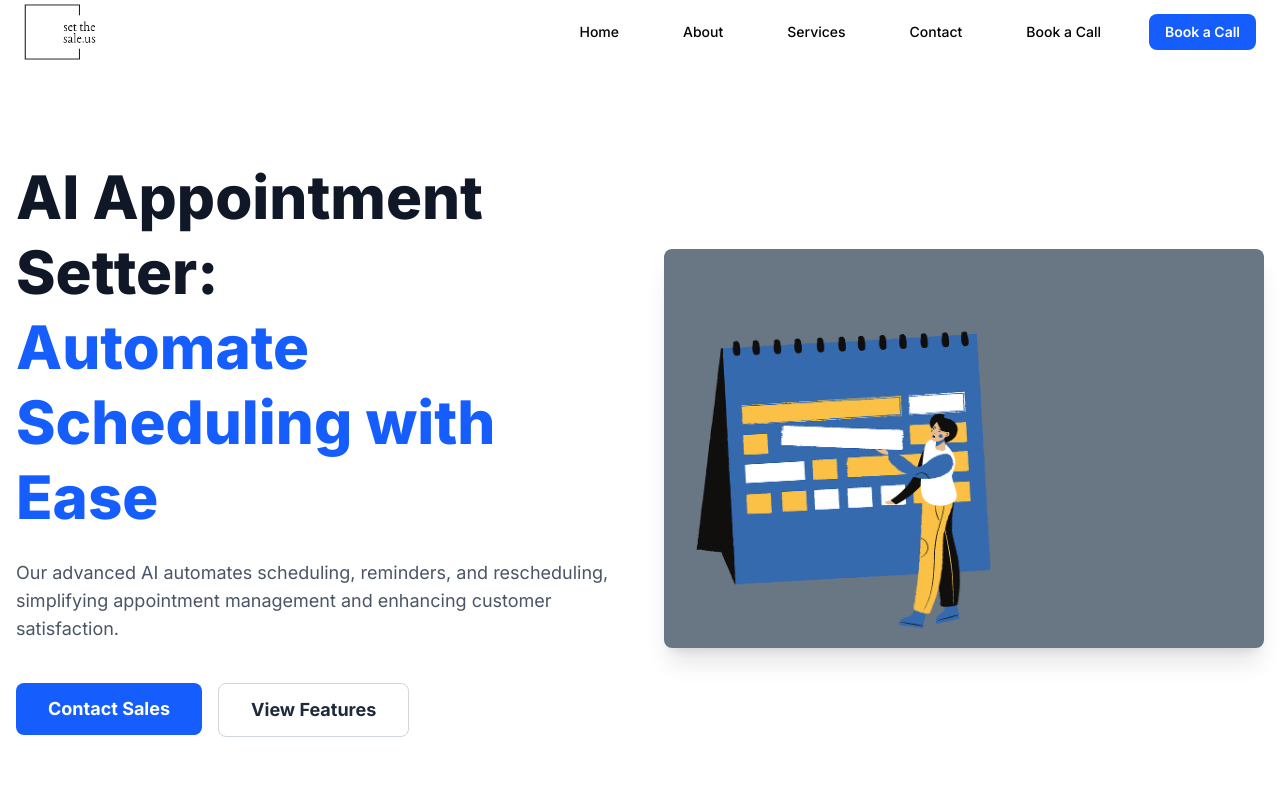
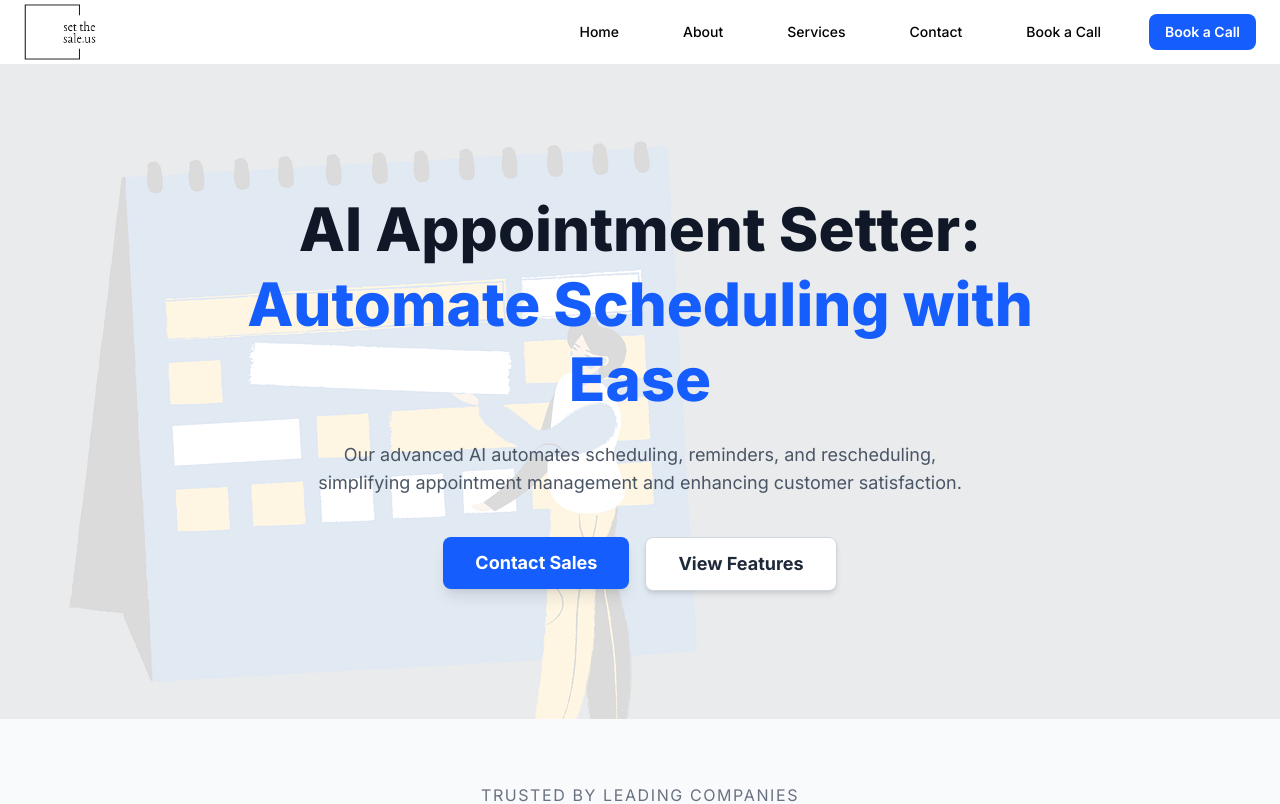
Before and after one commit to capitanbarbosa/setthesale-us, a Next.js app: page /home-2 in a window 1280 px wide. Shown: the top 804 px of the page. Built offline with nearby package versions, Linux system fonts and the light colour scheme.

Commit message:
home variations cool

```diff
--- a/src/app/book-a-call-1/page.js
+++ b/src/app/book-a-call-1/page.js
@@ -1,24 +1,40 @@
 import Link from "next/link";
+import Image from "next/image";
 
 const BookCallPage = () => {
   return (
-    <div className="bg-gray-900 text-white">
-      <section className="text-center py-20 px-4 bg-gray-900">
-        <h1 className="text-5xl font-bold text-blue-400">
-          Book a Free Growth Audit
-        </h1>
-        <p className="text-xl mt-4 max-w-2xl mx-auto text-gray-300">
-          Ready to see how AI can fill your sales pipeline? Schedule a free,
-          no-obligation growth audit with our team.
-        </p>
+    <div className="bg-white text-gray-900">
+      <section className="relative text-center py-24 px-4 overflow-hidden">
+        {/* Background Image */}
+        <div className="absolute inset-0 z-0">
+          <Image
+            src="/images/royalty-free/pexels-padrinan-1111368.jpg"
+            alt="Professional consultation setup"
+            fill
+            className="object-cover"
+            priority
+          />
+          <div className="absolute inset-0 bg-white/90"></div>
+        </div>
+
+        {/* Content */}
+        <div className="relative z-10">
+          <h1 className="text-5xl font-bold text-blue-600">
+            Book a Free Growth Audit
+          </h1>
+          <p className="text-xl mt-4 max-w-2xl mx-auto text-gray-600">
+            Ready to see how AI can fill your sales pipeline? Schedule a free,
+            no-obligation growth audit with our team.
+          </p>
+        </div>
       </section>
 
-      <section className="py-10 px-4 bg-gray-900">
+      <section className="py-10 px-4 bg-gray-50">
         <div className="container mx-auto max-w-4xl text-center">
-          <h2 className="text-3xl font-bold mb-8 text-white">
+          <h2 className="text-3xl font-bold mb-8 text-gray-900">
             Schedule Your Call
           </h2>
-          <p className="text-gray-400 mb-8">
+          <p className="text-gray-600 mb-8">
             Choose a time that works for you from the calendar below. We'll
             discuss your current sales process, identify areas for improvement,
             and show you exactly how Set The Sale can help you achieve your
@@ -26,9 +42,9 @@ const BookCallPage = () => {
           </p>
 
           {/* Calendly embed */}
-          <div className="bg-gray-800 p-4 rounded-lg shadow-lg">
+          <div className="bg-white p-4 rounded-lg shadow-lg">
             <iframe
-              src="https://calendly.com/pachocripto/initial-consultation-companies?background_color=1f2937&text_color=ffffff&primary_color=9333ea"
+              src="https://calendly.com/pachocripto/initial-consultation-companies?background_color=ffffff&text_color=1f2937&primary_color=2563eb"
               width="100%"
               height="700"
               frameBorder="0"
--- a/src/app/book-a-call-2/page.js
+++ b/src/app/book-a-call-2/page.js
@@ -1,9 +1,24 @@
 import Link from "next/link";
+import Image from "next/image";
 
 const BookCallPage2 = () => {
   return (
     <div className="bg-white text-gray-800">
-      <section className="text-center py-20 px-4 bg-gray-50">
+      <section className="relative text-center py-24 px-4 overflow-hidden">
+        {/* Background Image */}
+        <div className="absolute inset-0 z-0">
+          <Image
+            src="/images/royalty-free/pexels-karolina-grabowska-7195310.jpg"
+            alt="Professional business consultation"
+            fill
+            className="object-cover"
+            priority
+          />
+          <div className="absolute inset-0 bg-white/88"></div>
+        </div>
+
+        {/* Content */}
+        <div className="relative z-10">
           <h1 className="text-5xl font-bold text-blue-600">
             Book a Free Growth Audit
           </h1>
@@ -11,6 +26,7 @@ const BookCallPage2 = () => {
             Ready to see how AI can fill your sales pipeline? Schedule a free,
             no-obligation growth audit with our team.
           </p>
+        </div>
       </section>
 
       <section className="py-10 px-4 bg-white">
--- a/src/app/home-2/page.js
+++ b/src/app/home-2/page.js
@@ -28,39 +28,41 @@ export default function Home() {
   return (
     <div className="bg-gray-50 text-gray-800">
       {/* Hero Section */}
-      <section className="relative overflow-hidden bg-white">
-        <div className="grid lg:grid-cols-2 gap-12 items-center py-24 px-4 max-w-7xl mx-auto">
-          <div className="text-center lg:text-left">
+      <section className="relative text-center py-32 px-4 overflow-hidden">
+        {/* Background Image */}
+        <div className="absolute inset-0 z-0">
+          <Image
+            src="/images/royalty-free/meeting-7063199_1280.png"
+            alt="Professional team meeting with AI technology"
+            fill
+            className="object-cover"
+            priority
+          />
+          <div className="absolute inset-0 bg-white/85"></div>
+        </div>
+
+        {/* Content */}
+        <div className="relative z-10 max-w-4xl mx-auto">
           <h1 className="text-6xl font-extrabold text-gray-900 leading-tight">
             AI Appointment Setter:
             <br />
             <span className="text-blue-600">Automate Scheduling with Ease</span>
           </h1>
-            <p className="text-lg mt-6 max-w-2xl text-gray-600">
+          <p className="text-lg mt-6 max-w-2xl mx-auto text-gray-600">
             Our advanced AI automates scheduling, reminders, and rescheduling,
             simplifying appointment management and enhancing customer satisfaction.
           </p>
-            <div className="mt-10 flex justify-center lg:justify-start gap-4">
+          <div className="mt-10 flex justify-center gap-4">
             <Link href="/book-a-call">
-                <button className="bg-blue-600 hover:bg-blue-700 text-white font-bold py-3 px-8 rounded-lg text-lg transition-transform transform hover:scale-105">
+              <button className="bg-blue-600 hover:bg-blue-700 text-white font-bold py-3 px-8 rounded-lg text-lg transition-transform transform hover:scale-105 shadow-lg">
                 Contact Sales
               </button>
             </Link>
             <Link href="/services">
-                <button className="bg-white border border-gray-300 hover:bg-gray-100 text-gray-800 font-bold py-3 px-8 rounded-lg text-lg transition-colors">
+              <button className="bg-white border border-gray-300 hover:bg-gray-100 text-gray-800 font-bold py-3 px-8 rounded-lg text-lg transition-colors shadow-md">
                 View Features
               </button>
             </Link>
-            </div>
-          </div>
-          <div className="relative">
-            <Image
-              src="/images/royalty-free/meeting-7063199_1280.png"
-              alt="Professional team meeting with AI technology"
-              width={600}
-              height={400}
-              className="rounded-lg shadow-xl"
-            />
           </div>
         </div>
       </section>
--- a/src/app/home-3/page.js
+++ b/src/app/home-3/page.js
@@ -37,19 +37,17 @@ const HomePage3 = () => {
   return (
     <div className="bg-white text-gray-800 font-sans">
       {/* Hero Section */}
-      <section className="relative overflow-hidden">
-        <div className="grid lg:grid-cols-2 gap-12 items-center py-16 px-4 max-w-7xl mx-auto">
-          <div className="text-center lg:text-left">
+      <section className="text-center py-16 px-4">
         <p className="text-blue-600 font-semibold">AI APPOINTMENT SETTER</p>
         <h1 className="text-5xl md:text-6xl font-bold mt-4">
           Never Miss a Lead Again.
           <br />
           Book <span className="text-blue-600">More Sales Calls.</span>
         </h1>
-            <p className="text-lg text-gray-600 mt-6 max-w-2xl">
+        <p className="text-lg text-gray-600 mt-6 max-w-2xl mx-auto">
           Follow up leads in 10 seconds - with a 62% lead to booking rate.
         </p>
-            <div className="mt-8 flex justify-center lg:justify-start gap-4">
+        <div className="mt-8 flex justify-center gap-4">
           <button className="bg-blue-600 text-white font-semibold py-3 px-6 rounded-lg shadow-lg hover:bg-blue-700 transition-colors">
             Get Started
           </button>
@@ -60,27 +58,25 @@ const HomePage3 = () => {
         <p className="text-sm text-gray-500 mt-6">
           The #1 AI lead response solution for businesses.
         </p>
-            <div className="mt-8 flex justify-center lg:justify-start items-center gap-8">
+        <div className="mt-8 flex justify-center items-center gap-8">
           <Image src="/images/company-logo-1.svg" alt="Mindvalley" width={100} height={30} />
           <Image src="/images/company-logo-2.svg" alt="Windesheim" width={100} height={30} />
           <Image src="/images/company-logo-3.svg" alt="Intel" width={50} height={30} />
         </div>
-          </div>
-          <div className="relative">
+        {/* <div className="mt-12 relative max-w-4xl mx-auto">
           <Image
             src="/images/royalty-free/pexels-alex-green-5699486.jpg"
             alt="Professional business team collaboration"
-              width={600}
-              height={400}
-              className="rounded-lg shadow-xl"
+            width={1920}
+            height={1080}
+            className="rounded-lg shadow-2xl"
           />
-            <div className="absolute inset-0 flex items-center justify-center bg-black bg-opacity-30 rounded-lg">
-              <button className="bg-blue-600 p-4 rounded-full text-white shadow-lg hover:bg-blue-700 transition-colors">
+          <div className="absolute inset-0 flex items-center justify-center">
+            <button className="bg-blue-600 p-4 rounded-full text-white shadow-lg">
               <FaPlay className="w-8 h-8" />
             </button>
           </div>
-          </div>
-        </div>
+        </div> */}
       </section>
 
       {/* Hiring More SDRs Won't Fix... */}
```
Lines whose indentation alone changed are shown as unchanged.
